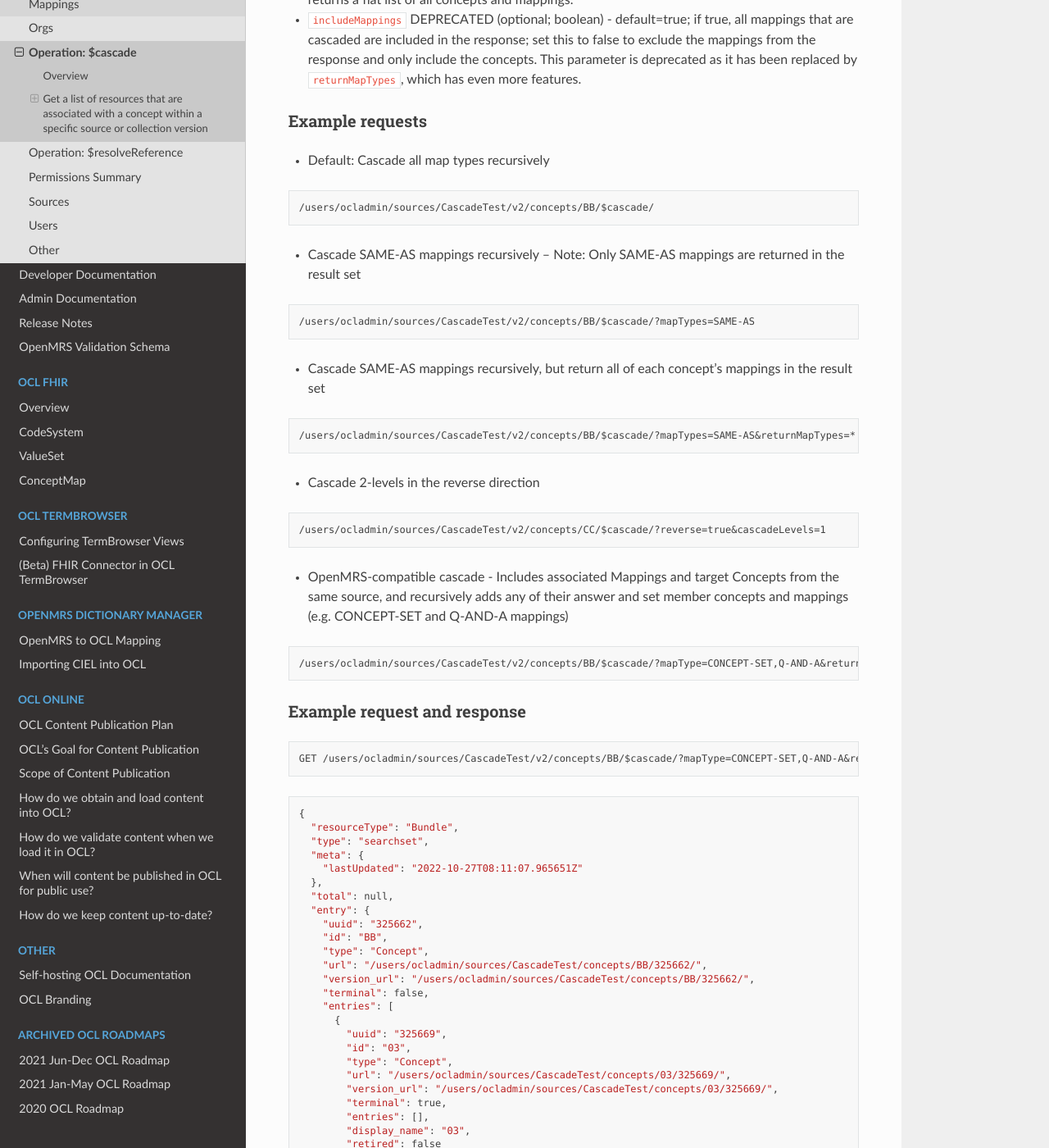
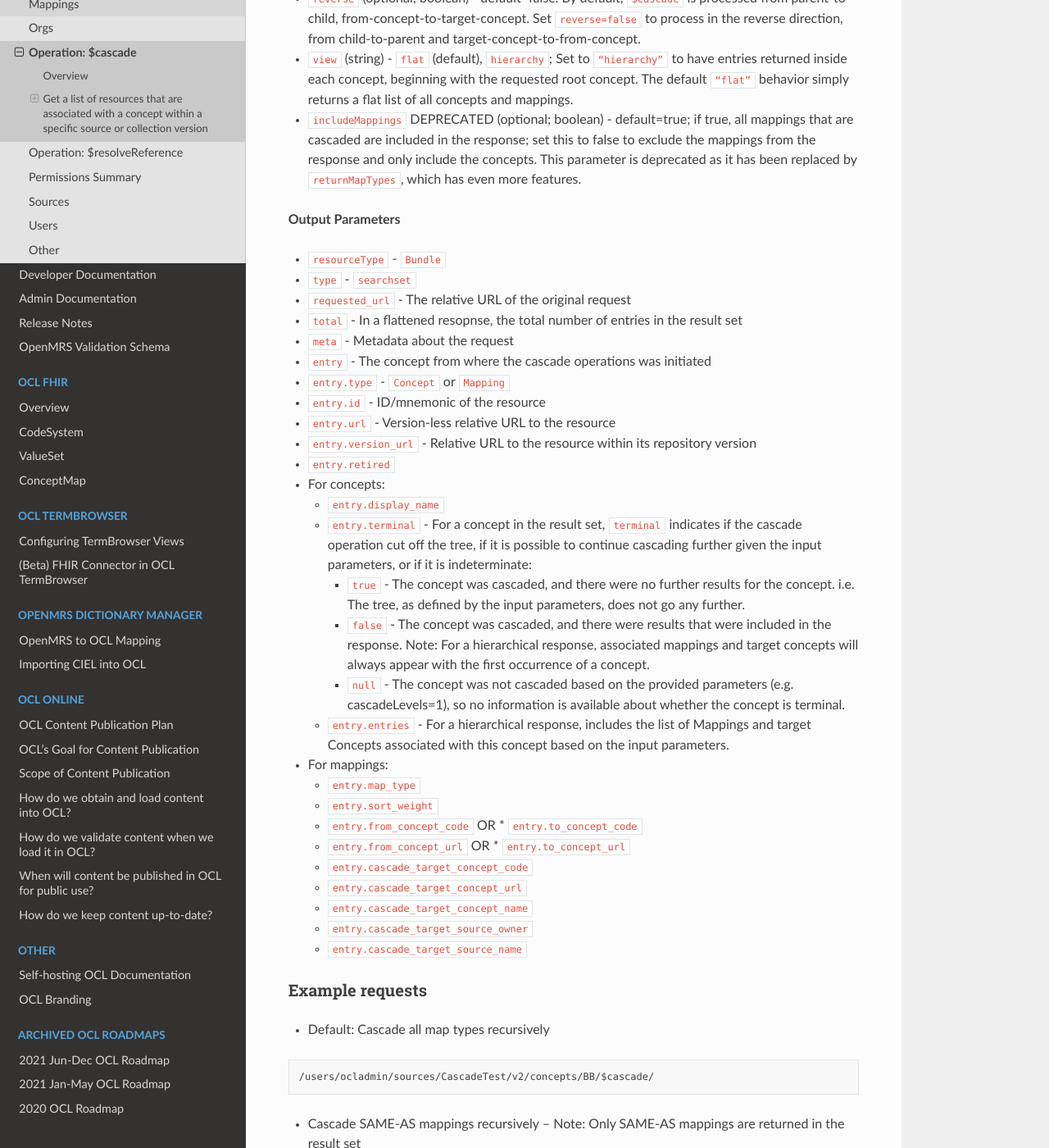
Before and after one commit to OpenConceptLab/ocl-docs, a Sphinx documentation site: the page built from docs/source/oclapi/apireference/cascade.md, in a window 1280 px wide and 1400 px high, scrolled down 1503 px. Shown: the whole window at 82% size. Built offline with Sphinx 7.4.7 and the Read the Docs theme 2.0.0, drawn with Linux system fonts in a browser that asks for light colours; some of the changed text lies outside the part shown.

Commit message:
Update cascade.md

````diff
--- a/docs/source/oclapi/apireference/cascade.md
+++ b/docs/source/oclapi/apireference/cascade.md
@@ -10,7 +10,9 @@ GET /:ownerType/:ownerId/sources/:source/[:sourceVersion/]concepts/:concept/$cas
 GET /:ownerType/:ownerId/collections/:collection/[:collectionVersion/]concepts/:concept/$cascade/
 ```
 
-**Parameters**
+It is possible for a concept to appear in a result set more than once (i.e. multiple concepts have the same concept as a child). In a hierarchical response (`view=hierarchy`), only the first appearance of a concept will be cascaded. In a flattened response (`view=flat`), duplicates are removed so the concept will appear only once.
+
+**Input Parameters**
 * `mapTypes` (0..\*) - Comma-delimited list of map types used to process the cascade, e.g. `*` or `Q-AND-A,CONCEPT-SET`. If set, map types not in this list are ignored.
 * `excludeMapTypes` (0..\*) - Comma-delimited list of map types to exclude from processing the cascade. If set, all map types are cascaded except for those listed here. This parameter is ignored if `mapType` is set.
 * `returnMapTypes` (0..\*) - Comma-delimited list of map types to include in the resultset. If no value (the default), then this takes on the value of `mapTypes`. `*` returns all of a concept’s mappings; `false`/`0` will not include any mappings in the resultset.
@@ -24,9 +26,37 @@ GET /:ownerType/:ownerId/collections/:collection/[:collectionVersion/]concepts/:
 * `view` (string) - `flat` (default), `hierarchy`; Set to `“hierarchy”` to have entries returned inside each concept, beginning with the requested root concept. The default `“flat”` behavior simply returns a flat list of all concepts and mappings.
 * `includeMappings` DEPRECATED (optional; boolean) - default=true; if true, all mappings that are cascaded are included in the response; set this to false to exclude the mappings from the response and only include the concepts. This parameter is deprecated as it has been replaced by `returnMapTypes`, which has even more features.
 
+**Output Parameters**
+* `resourceType` - `Bundle`
+* `type` - `searchset`
+* `requested_url` - The relative URL of the original request
+* `total` - In a flattened resopnse, the total number of entries in the result set
+* `meta` - Metadata about the request
+* `entry` - The concept from where the cascade operations was initiated
+* `entry.type` - `Concept` or `Mapping`
+* `entry.id` - ID/mnemonic of the resource
+* `entry.url` - Version-less relative URL to the resource
+* `entry.version_url` - Relative URL to the resource within its repository version
+* `entry.retired`
+* For concepts:
+  * `entry.display_name`
+  * `entry.terminal` - For a concept in the result set, `terminal` indicates if the cascade operation cut off the tree, if it is possible to continue cascading further given the input parameters, or if it is indeterminate:
+    * `true` - The concept was cascaded, and there were no further results for the concept. i.e. The tree, as defined by the input parameters, does not go any further.
+    * `false` - The concept was cascaded, and there were results that were included in the response. Note: For a hierarchical response, associated mappings and target concepts will always appear with the first occurrence of a concept.
+    * `null` - The concept was not cascaded based on the provided parameters (e.g. cascadeLevels=1), so no information is available about whether the concept is terminal.
+  * `entry.entries` - For a hierarchical response, includes the list of Mappings and target Concepts associated with this concept based on the input parameters.
+* For mappings:
+  * `entry.map_type`
+  * `entry.sort_weight`
+  * `entry.from_concept_code` OR * `entry.to_concept_code`
+  * `entry.from_concept_url` OR * `entry.to_concept_url`
+  * `entry.cascade_target_concept_code`
+  * `entry.cascade_target_concept_url`
+  * `entry.cascade_target_concept_name`
+  * `entry.cascade_target_source_owner`
+  * `entry.cascade_target_source_name`
 
 ### Example requests
-
 * Default: Cascade all map types recursively
 ```
 /users/ocladmin/sources/CascadeTest/v2/concepts/BB/$cascade/
````
